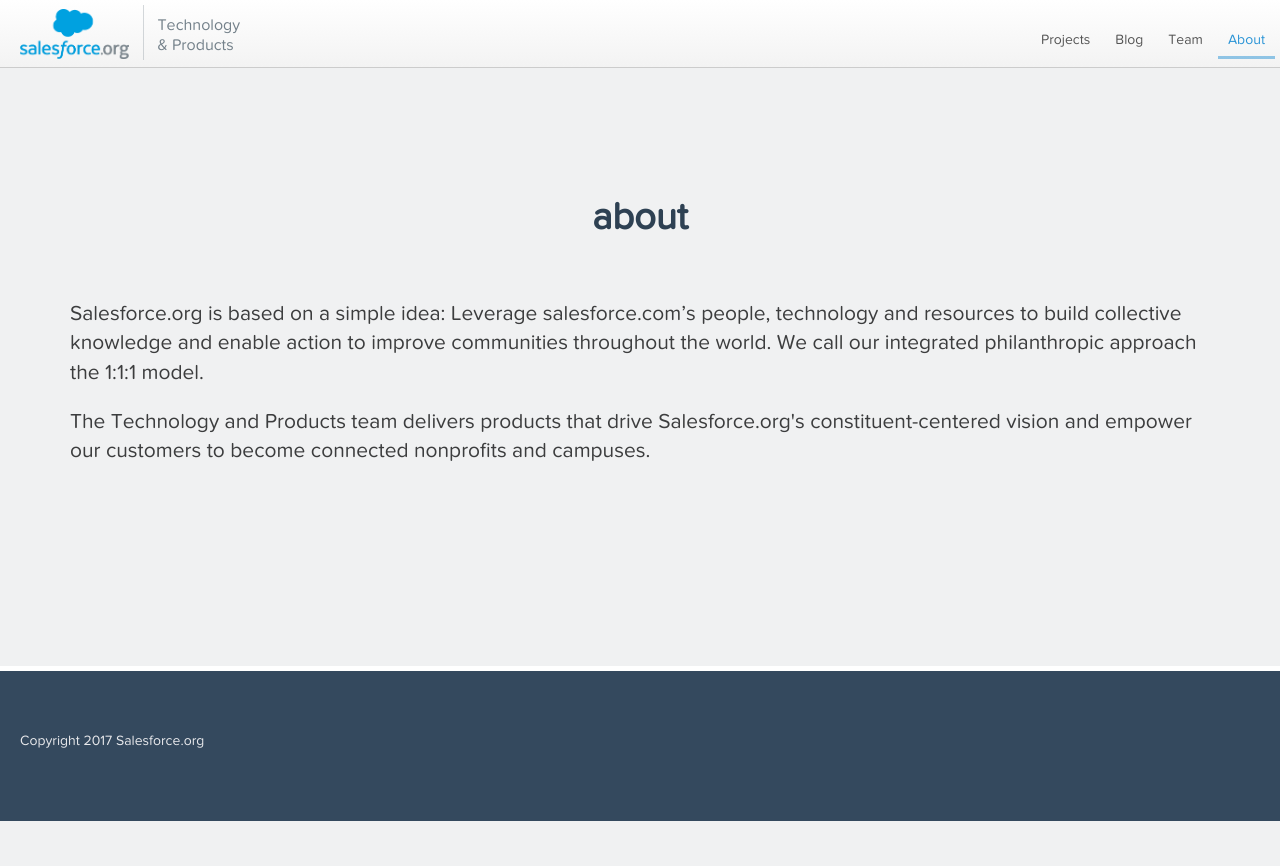
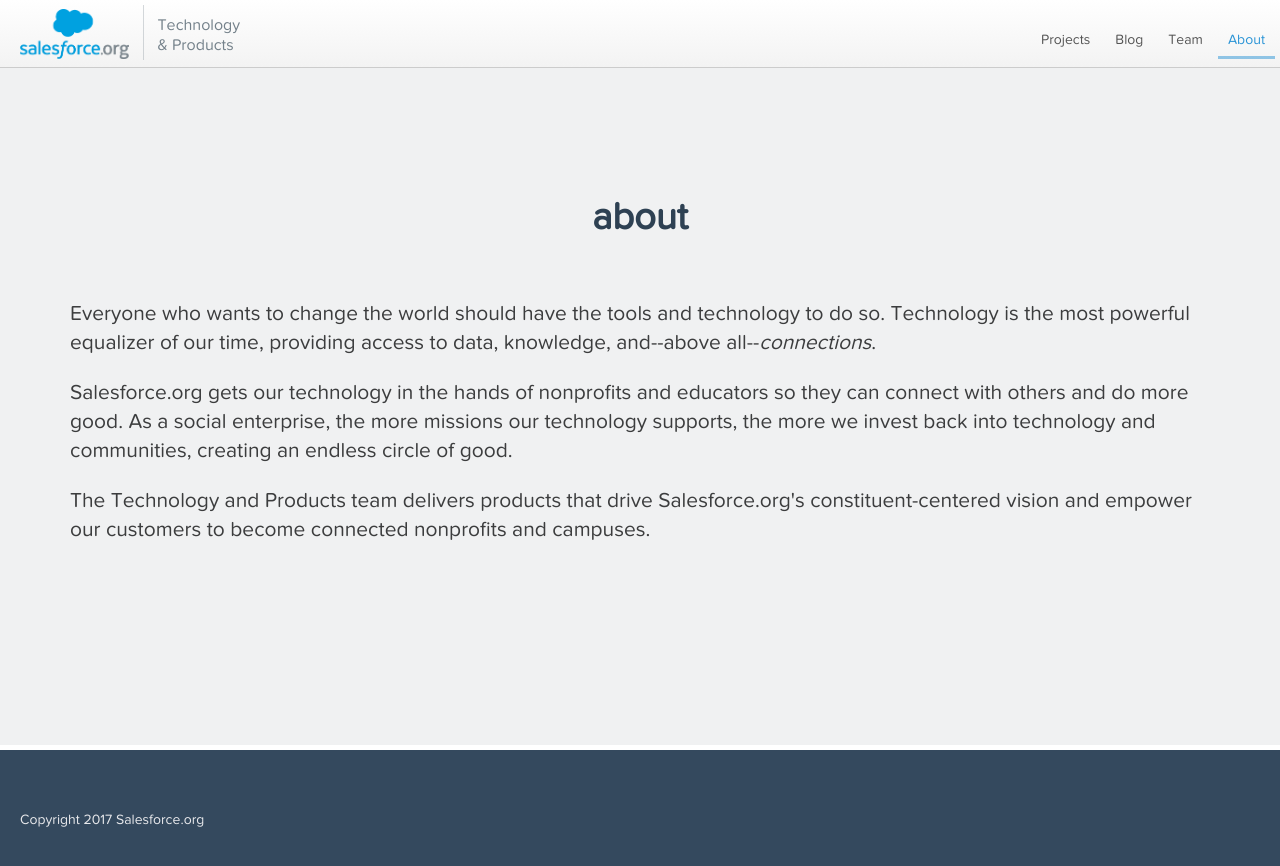
Before and after one commit to dvenor/salesforcefoundation.github.io, a Jekyll site: the page built from index.html, in a window 1280 px wide and 900 px high, scrolled down 11323 px. Shown: the top 866 px of the window. Built offline with Jekyll 4.4.1, drawn with Linux system fonts in a browser that asks for light colours; some web fonts are replaced; the list of posts is cut into pages by our own code; comment, search, counter and statistics services are not loaded; before the commit the page ends 12144 px from its top, so only the background shows below that.

Commit message:
Updating index.html with new Salesforce.org messaging

```diff
--- a/index.html
+++ b/index.html
@@ -121,7 +121,8 @@
 <section class="section">
   <h2 class="section-head" id="about">About</h2>
   <div class="container">
-  <p class="lead">Salesforce.org is based on a simple idea: Leverage salesforce.com’s people, technology and resources to build collective knowledge and enable action to improve communities throughout the world. We call our integrated philanthropic approach the 1:1:1 model.</p>
+  <p class="lead">Everyone who wants to change the world should have the tools and technology to do so. Technology is the most powerful equalizer of our time, providing access to data, knowledge, and--above all--<i>connections</i>.</p>
+  <p class="lead">Salesforce.org gets our technology in the hands of nonprofits and educators so they can connect with others and do more good. As a social enterprise, the more missions our technology supports, the more we invest back into technology and communities, creating an endless circle of good.</p>
   <p class="lead">The Technology and Products team delivers products that drive Salesforce.org's constituent-centered vision and empower our customers to become connected nonprofits and campuses.</p>
   </div>
 </section>
```
